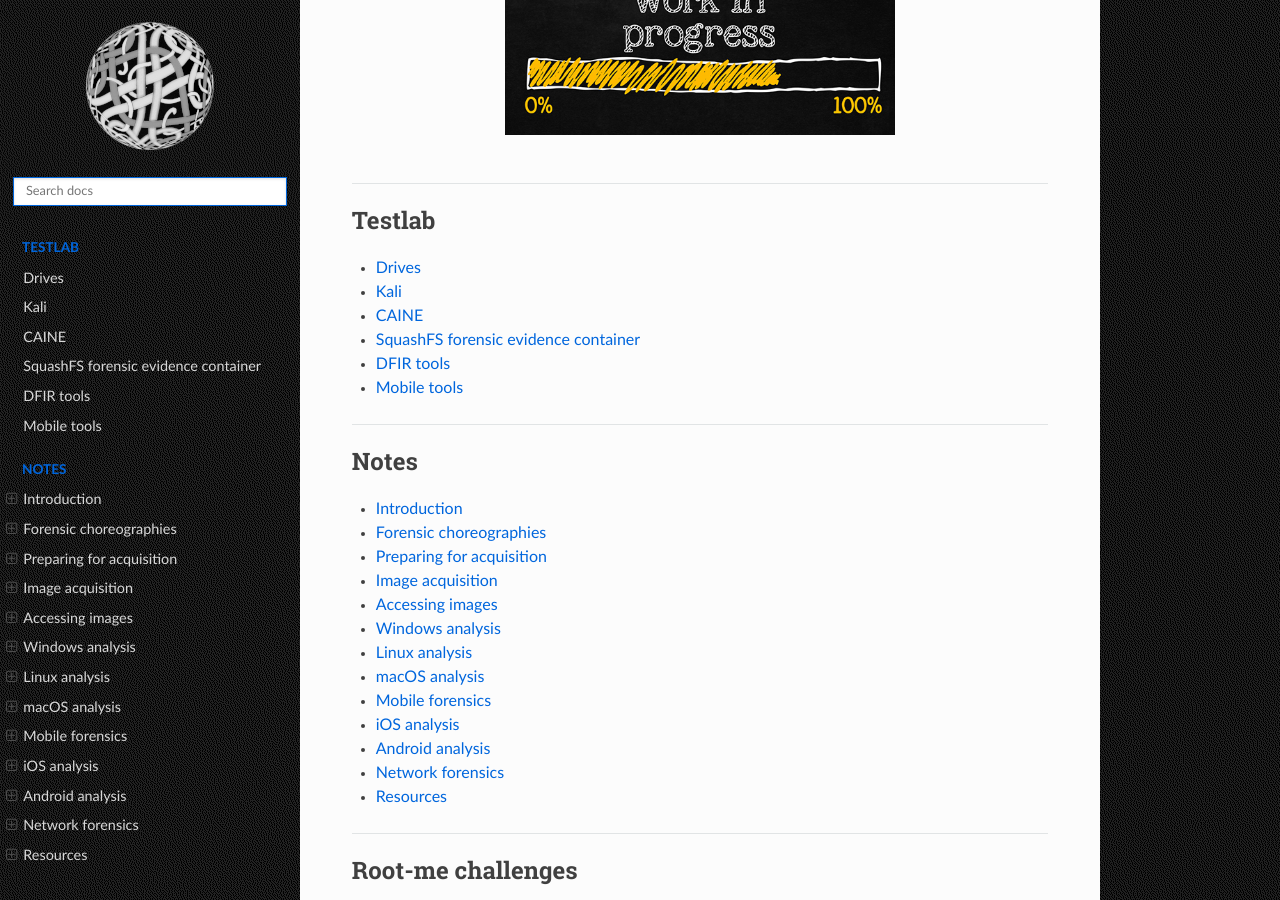
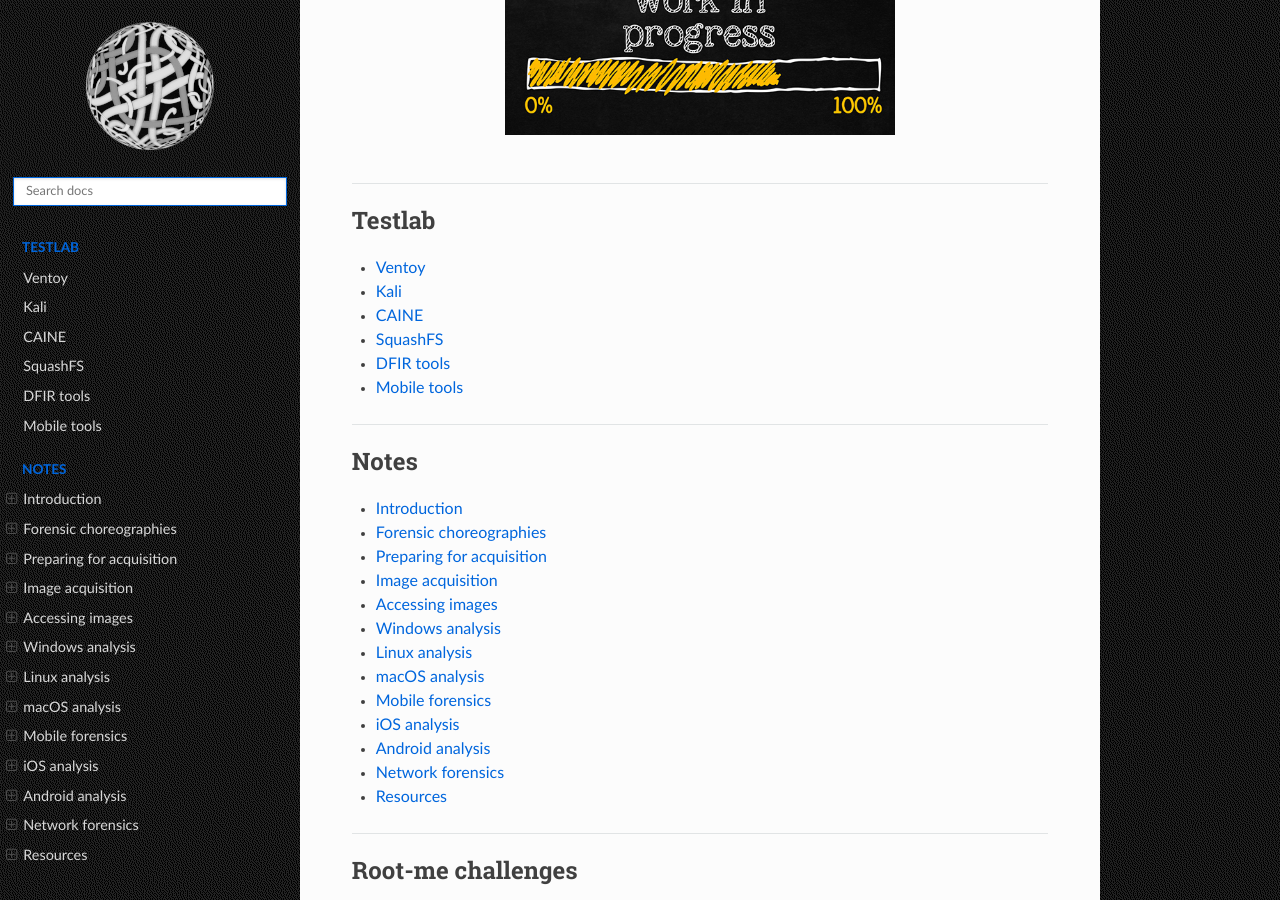
Before and after one commit to tymyrddin/blue-dfir, a Sphinx documentation site: the page built from source/index.rst, in a window 1280 px wide and 900 px high, scrolled down 392 px. Built offline with Sphinx 7.4.7 and the Read the Docs theme 2.0.0, drawn with Linux system fonts in a browser that asks for light colours.

Commit message:
Testlab links

```diff
--- a/source/index.rst
+++ b/source/index.rst
@@ -15,10 +15,10 @@
    :includehidden:
    :caption: Testlab
 
-   Drives <https://testlab.tymyrddin.dev/docs/drives/README>
+   Ventoy <https://testlab.tymyrddin.dev/docs/drives/ventoy>
    Kali <https://testlab.tymyrddin.dev/docs/vm/kali>
    CAINE <https://testlab.tymyrddin.dev/docs/vm/caine>
-   SquashFS forensic evidence container <https://testlab.tymyrddin.dev/docs/dfir/squashfs>
+   SquashFS <https://testlab.tymyrddin.dev/docs/dfir/squashfs>
    DFIR tools <https://testlab.tymyrddin.dev/docs/dfir/README>
    Mobile tools <https://testlab.tymyrddin.dev/docs/mobile/readme>
 
```
